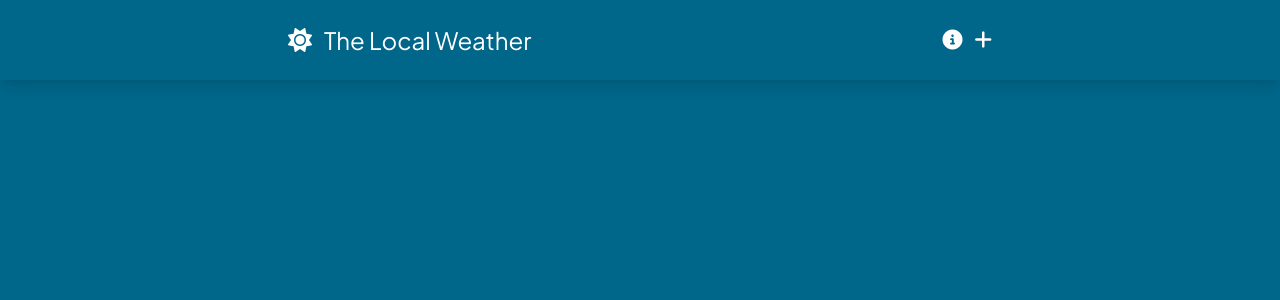
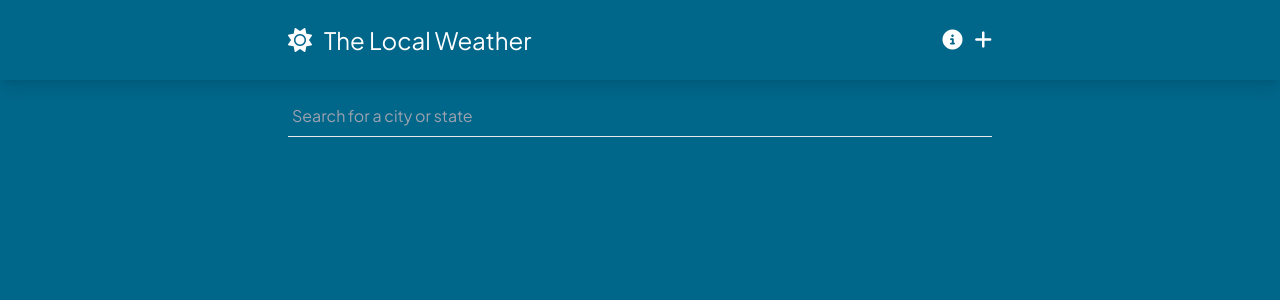
Before and after one commit to gustonecrush/local-weather-app, a Vue app: page / in a window 1280 px wide. Shown: the top 300 px of the page. Built offline with nearby package versions, Linux system fonts and the light colour scheme.

Commit message:
created input city

```diff
--- a/package.json
+++ b/package.json
@@ -8,6 +8,7 @@
     "preview": "vite preview"
   },
   "dependencies": {
+    "axios": "^1.3.2",
     "vue": "^3.2.45",
     "vue-router": "^4.1.6"
   },
--- a/src/views/HomeView.vue
+++ b/src/views/HomeView.vue
@@ -1,5 +1,52 @@
-<script setup></script>
+<template>
+  <main class="container text-white">
+    <div class="pt-4 mb-8 relative">
+      <input
+        type="text"
+        name="city"
+        v-model="searchQuery"
+        @input="getSearchResult"
+        placeholder="Search for a city or state"
+        class="py-2 px-1 w-full bg-transparent border-b focus:border-weather-secondary focus:outline-none focus:shadow-[0px_1px_0_0_#004E71]"
+      />
+      <ul
+        class="absolute bg-weather-secondary text-white w-full shadow-md py-2 px-1 top-[66px]"
+        v-if="mapboxSearchResults"
+      >
+        <li
+          v-for="searchResult in mapboxSearchResults"
+          :key="searchResult.id"
+          class="py-2 cursor-pointer"
+        >
+          {{ searchResult.place_name }}
+        </li>
+      </ul>
+    </div>
+  </main>
+</template>
 
-<template>
-  <main></main>
-</template>
+<script setup>
+import { ref } from 'vue'
+import axios from 'axios'
+
+const mapboxAPIKey =
+  'pk.eyJ1IjoiZ3VzdG9uZWNydXNoIiwiYSI6ImNsNTY0bThsNjAxOWkzY21kOHZwZjE5Ym4ifQ.yYpc6SNmwVXTsmyX7qxLEQ'
+const searchQuery = ref('')
+const queryTimeout = ref(null)
+const mapboxSearchResults = ref(null)
+
+const getSearchResult = () => {
+  clearTimeout(queryTimeout.value)
+  queryTimeout.value = setTimeout(async () => {
+    if (searchQuery.value != '') {
+      const result = await axios.get(
+        `https://api.mapbox.com/geocoding/v5/mapbox.places/${searchQuery.value}.json?access_token=${mapboxAPIKey}&types=place`,
+      )
+      mapboxSearchResults.value = result.data.features
+      console.log(mapboxSearchResults.value)
+      return
+    }
+    mapboxSearchResults.value = null
+  }, 300)
+}
+</script>
```
Also changed, not shown: 1 other file (tests, documents, lock files or other folders).
